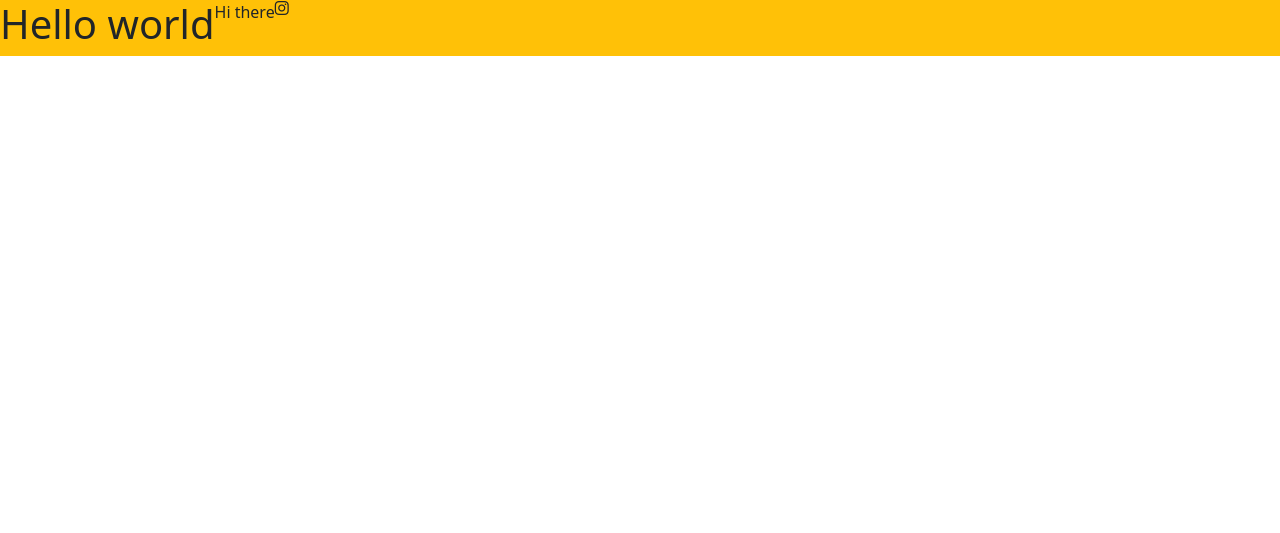
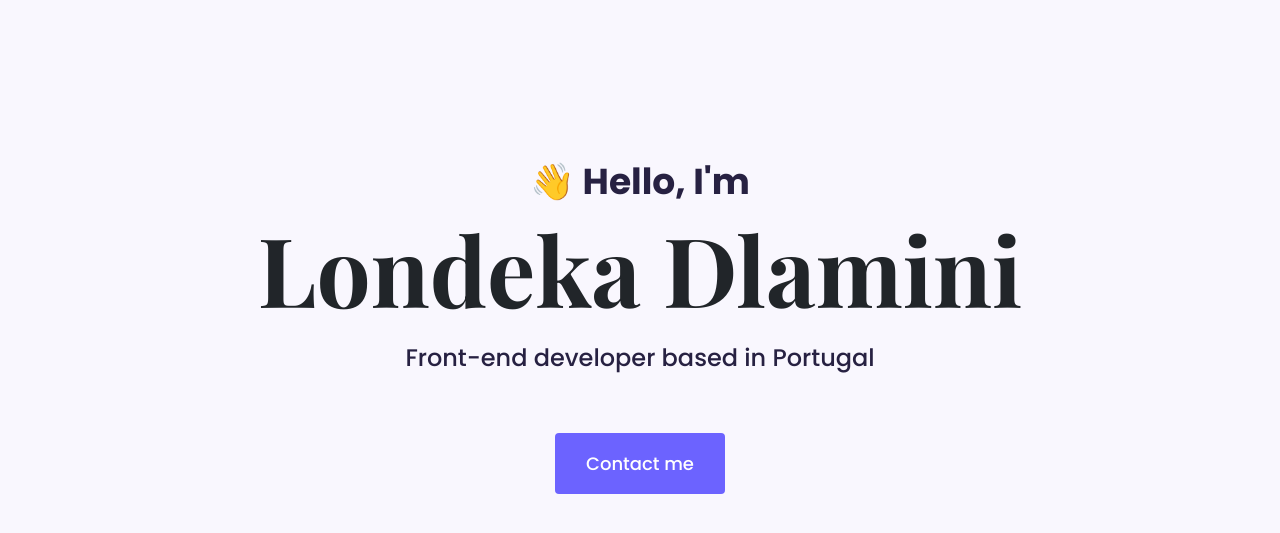
Before and after one commit to Londysiba/Portfolio_project, a plain HTML site: page index.html in a window 1280 px wide. Drawn offline with nearby package versions, Linux system fonts and the light colour scheme.

Commit message:
updated portfolio

```diff
--- a/index.html
+++ b/index.html
@@ -23,15 +23,18 @@
       href="https://fonts.googleapis.com/css2?family=Playfair+Display:wght@700&family=Poppins:wght@500;700&display=swap"
       rel="stylesheet"
     />
-    <link rel="stylesheet" href="styles/portfolio.css" />
+    <link rel="stylesheet" href="styles/style.css" />
     <meta name="viewport" content="width=device-width, initial-scale=1.0" />
     <title>Londeka</title>
   </head>
   <body>
-    <div class="d-flex bg-warning">
-      <h1>Hello world</h1>
-      <p>Hi there</p>
-      <i class="fab fa-instagram"></i>
+    <div class="bio">
+      <h2>👋 Hello, I'm </h2>
+      <h1> Londeka Dlamini</h1>
+      <p> Front-end developer based in Portugal</p>
+      <div>
+        <a href="#" class="btn btn-branding"> Contact me </a>
+      </div>
     </div>
   </body>
 </html>
--- a/styles/style.css
+++ b/styles/style.css
@@ -1,10 +1,51 @@
-h1 {
-    color: black;
-    font-family: "Playfair Display", serif;
+:root {
+  --branding-color: #F9F7FE;
+  --secondary-color: #272142;
+  --tertiary-color: #6C63FF;
+  --header-font-family: "Playfair Display", serif;
+  --default-font-family: "Poppins", sans-serif;
+}
+
+  .bio {
+    background: var(--branding-color);
+    text-align: center;
+    padding: 160px 15px;
+  }
+
+  .bio p {
+    color: var(--secondary-color);
+    font-family: var(--default-font-family);
+    line-height: 2;
+    font-size: 24px;
+  }
+
+  .bio h1 {
+    font-size: 96px;
+    font-family: var(--header-font-family);
     font-weight: bold;
   }
 
-  p {
-    font-family: "Poppins", sans-serif;
-    font-weight: normal;
+  .bio h2 {
+    font-size: 36px;
+    color: var(--secondary-color);
+    font-family: var(--default-font-family);
+    font-weight: bold;
   }
+
+  .btn {
+    border-radius: 4px;
+    background-color: var(--tertiary-color);
+    font-weight: 400px;
+    font-size: 18px;
+    font-family: var(--default-font-family);
+    border: 1px solid transparent;
+    color: white;
+    text-align: center;
+    padding: 15px 30px;
+    transition: 1ms ease-in-out;
+    line-height: 29px;
+    }
+
+    .bio div {
+      padding: 35px;
+    }
```
